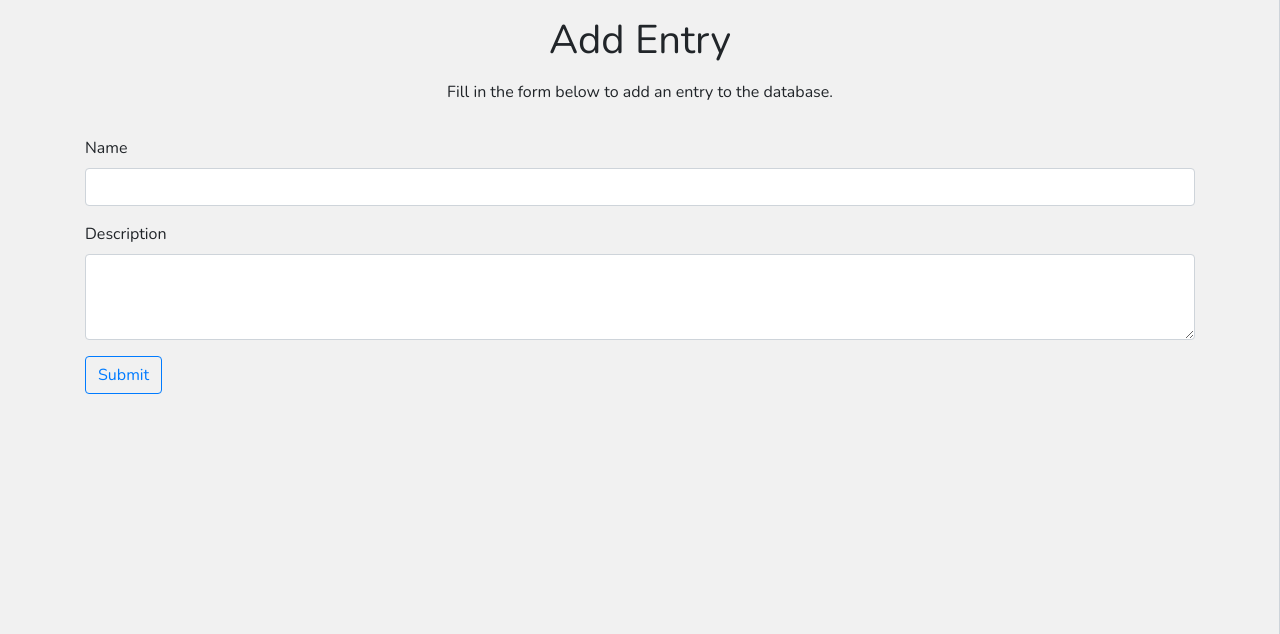
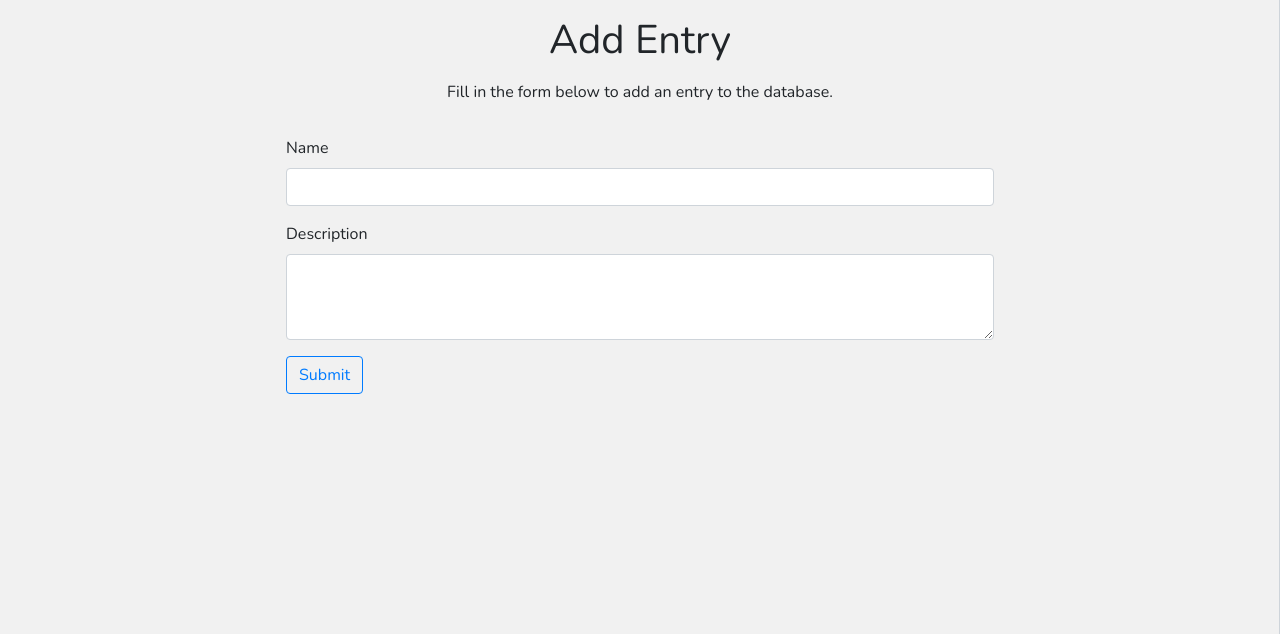
Before and after one commit to DTierneyDev/Gametionary, a Flask app: page /add_entry in a window 1280 px wide. Shown: the part 56-690 px from the top of the page. Run offline with Flask 2, Linux system fonts and the light colour scheme; some libraries are stand-ins or nearby versions.

Commit message:
Containers changed on add and edit pages to match format of every other page.

```diff
--- a/templates/addentry.html
+++ b/templates/addentry.html
@@ -1,4 +1,6 @@
 {% extends 'base.html' %} {% block content %}
+
+<div class="container page-container">
 
     <!-- INTRODUCTION -->
     <div class="container mt-3 mb-3">
@@ -39,5 +41,6 @@
             </div>
         </div>
     </div>
+</div>
 
 {% endblock %}
--- a/templates/editentry.html
+++ b/templates/editentry.html
@@ -1,4 +1,6 @@
 {% extends 'base.html' %} {% block content %}
+
+<div class="container page-container">
 
     <!-- INTRODUCTION -->
     <div class="container mt-3 mb-3">
@@ -39,5 +41,6 @@
             </div>
         </div>
     </div>
+</div>
 
 {% endblock %}
```
Lines whose indentation alone changed are shown as unchanged.
